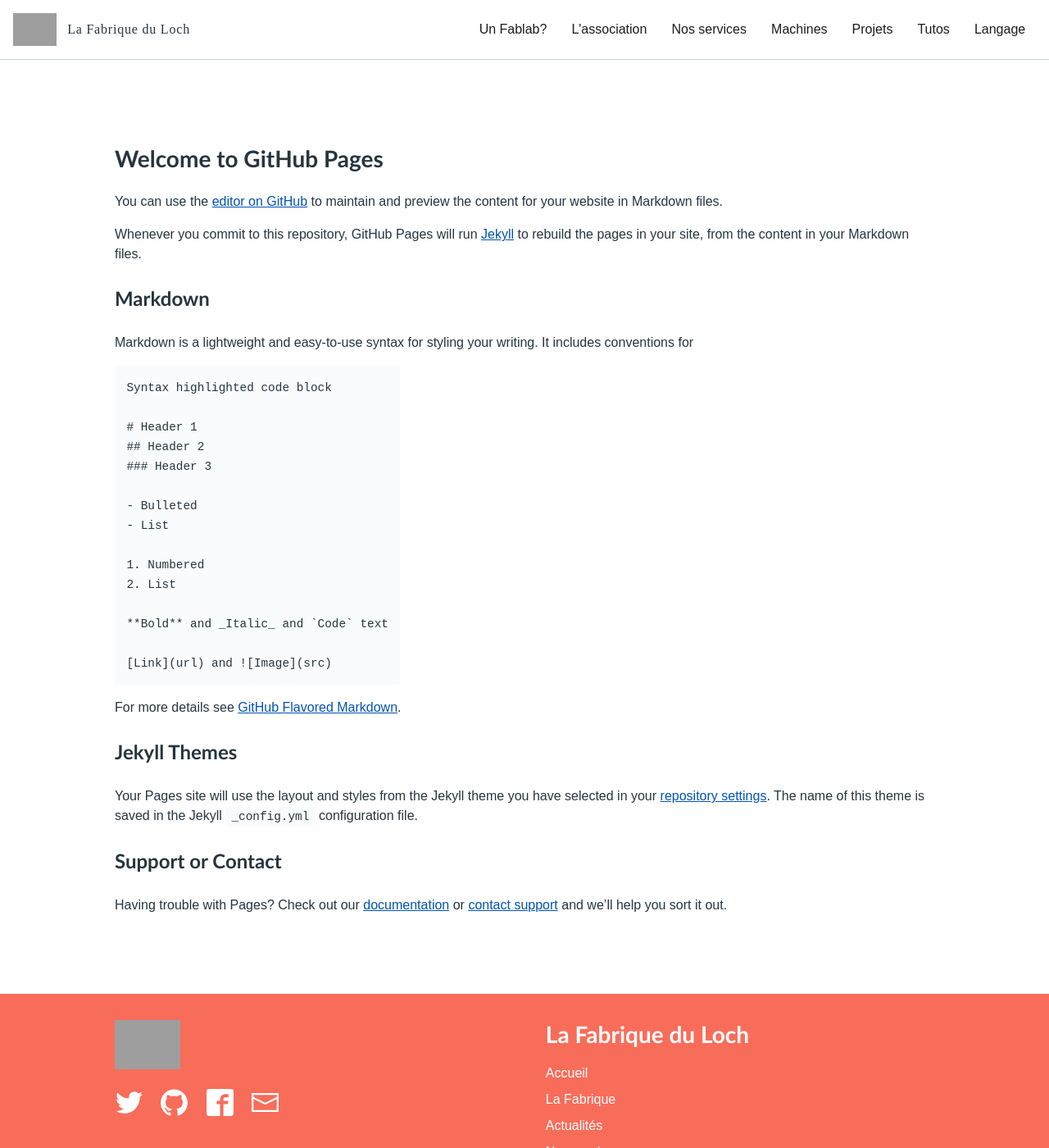
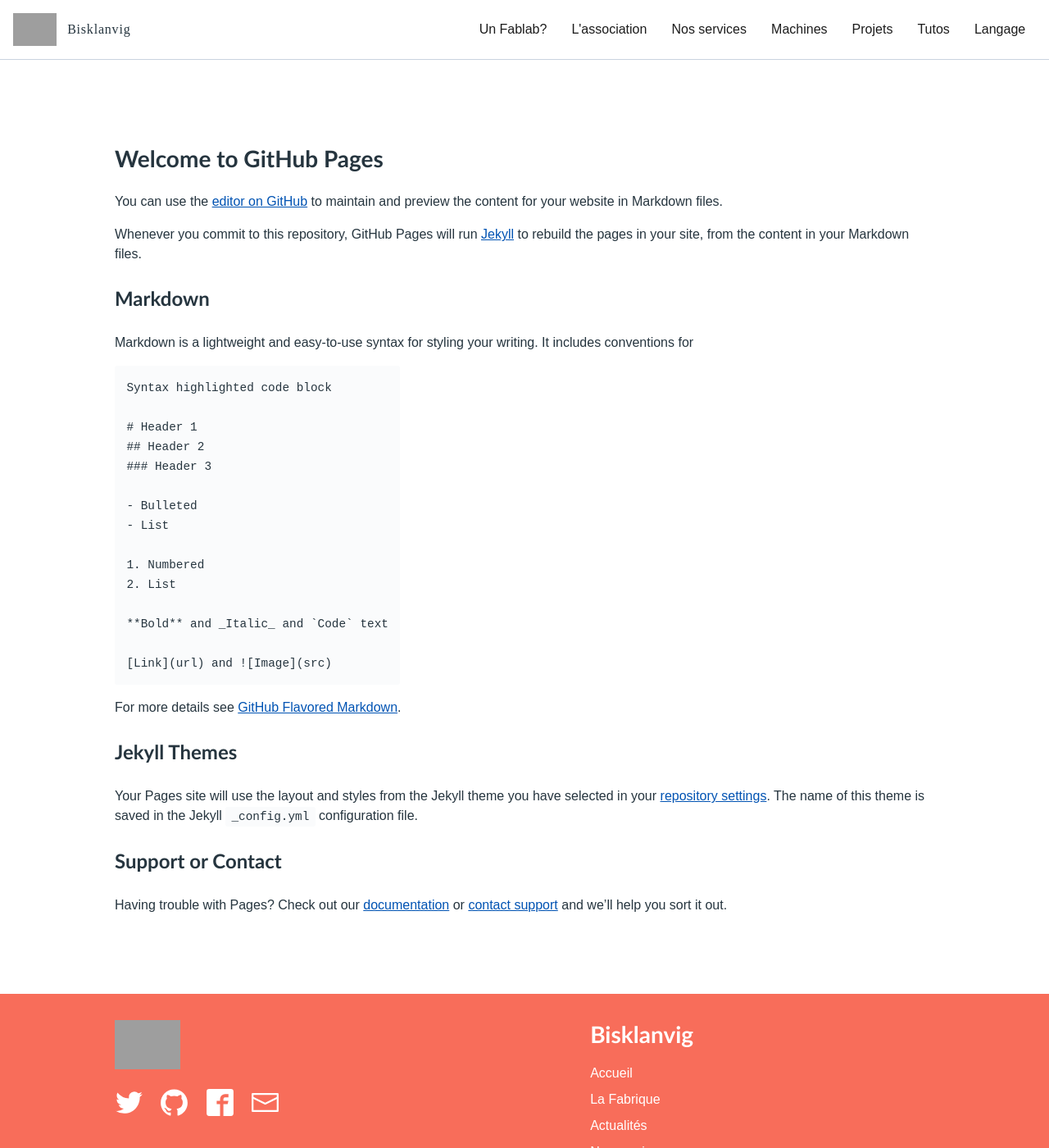
Before and after one commit to sebabouche/bisklanvig, a Jekyll site: the page built from README.md, in a window 1280 px wide and 1400 px high. Shown: the whole window at 82% size. Built offline with Jekyll 4.4.1, drawn with Linux system fonts in a browser that asks for light colours; some web fonts are replaced; our own code applies the rules of GitHub Pages for plain Markdown files; part of the change alters nothing that is shown; grey boxes are pictures that could not be loaded.

Commit message:
Update default.html

```diff
--- a/_layouts/default.html
+++ b/_layouts/default.html
@@ -15,22 +15,22 @@
   <meta name="description" content="Bisklanvig, Mousquetaire Club">
   <meta name="image" content="https://etalab.github.io/template.data.gouv.fr/images/preview.png">
   <!-- Schema.org for Google -->
-  <meta itemprop="name" content="La Fabrique du Loch">
+  <meta itemprop="name" content="Bisklanvig">
   <meta itemprop="description" content="Bisklanvig, Mousquetaire Club">
   <meta itemprop="image" content="https://etalab.github.io/template.data.gouv.fr/images/preview.png">
   <!-- Twitter -->
   <meta name="twitter:card" content="summary">
-  <meta name="twitter:title" content="La Fabrique du Loch">
+  <meta name="twitter:title" content="Bisklanvig">
   <meta name="twitter:description" content="Bisklanvig, Mousquetaire Club">
   <meta name="twitter:site" content="@geodatagouv">
   <meta name="twitter:creator" content="geodatagouv">
   <meta name="twitter:image:src" content="https://etalab.github.io/template.data.gouv.fr/images/preview.png">
   <!-- Open Graph general (Facebook, Pinterest & Google+) -->
-  <meta name="og:title" content="La Fabrique du Loch">
+  <meta name="og:title" content="Bisklanvig">
   <meta name="og:description" content="Bisklanvig, Mousquetaire Club">
   <meta name="og:image" content="https://etalab.github.io/template.data.gouv.fr/images/preview_fb.png">
   <meta name="og:url" content="https://etalab.github.io/template.data.gouv.fr/">
-  <meta name="og:site_name" content="La Fabrique du Loch">
+  <meta name="og:site_name" content="Bisklanvig">
   <meta name="og:locale" content="fr_FR">
   <meta name="og:type" content="website">
 
@@ -70,7 +70,7 @@
     <div class="navbar__container">
       <a class="navbar__home" href="index.html">
         <img class="navbar__logo" src="/fr/fabloch.png" alt="template.data.gouv.fr" />
-        La Fabrique du Loch
+        Bisklanvig
       </a>
 
       <nav>
@@ -113,7 +113,7 @@
         </ul>
       </div>
       <ul class="footer__links">
-        <li><h2>La Fabrique du Loch</h2></li>
+        <li><h2>Bisklanvig</h2></li>
         <li><a href="/fabloch">Accueil</a></li>
         <li><a href="/fr/association">La Fabrique</a></li>
         <li><a href="/fr/actualites">Actualités</a></li>
```
